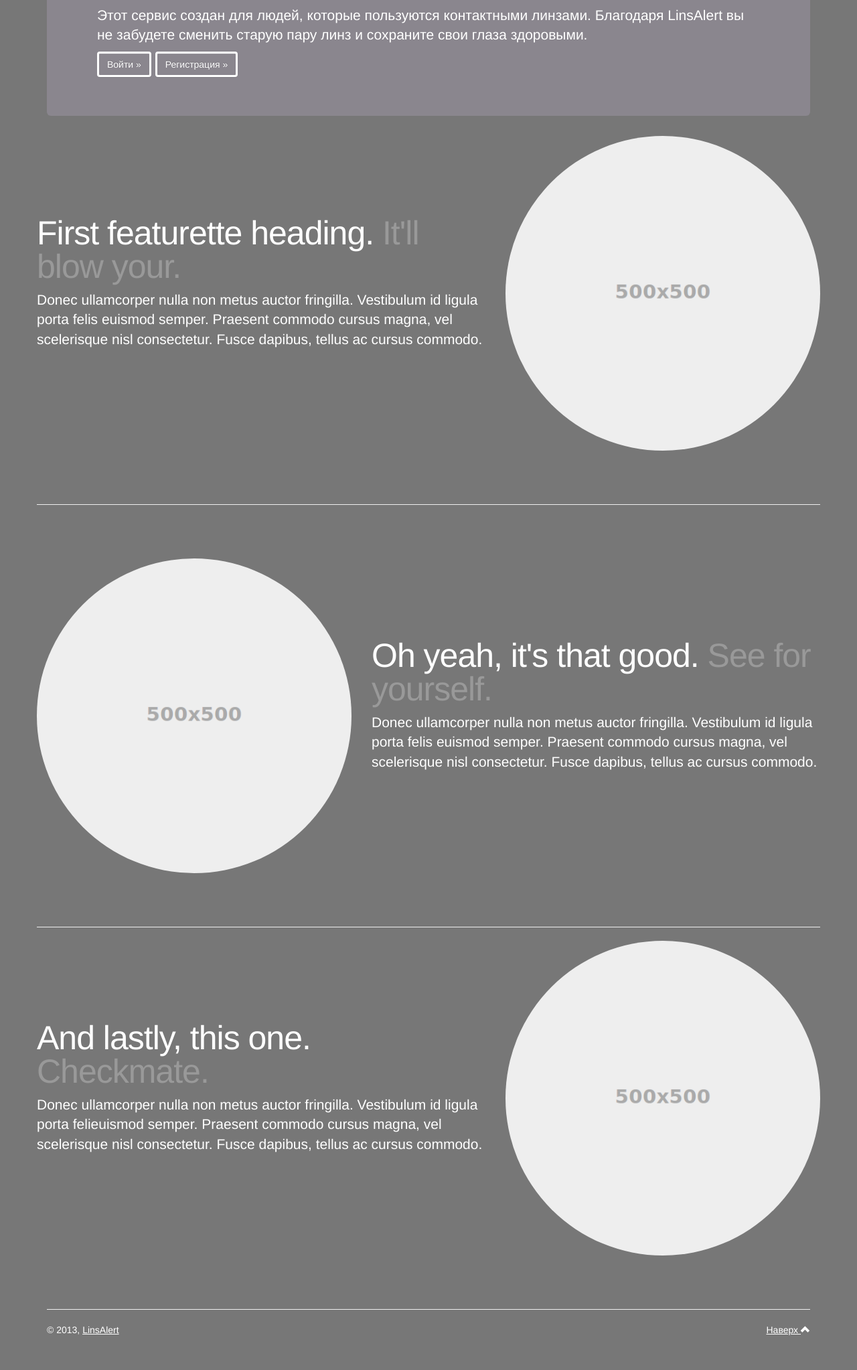
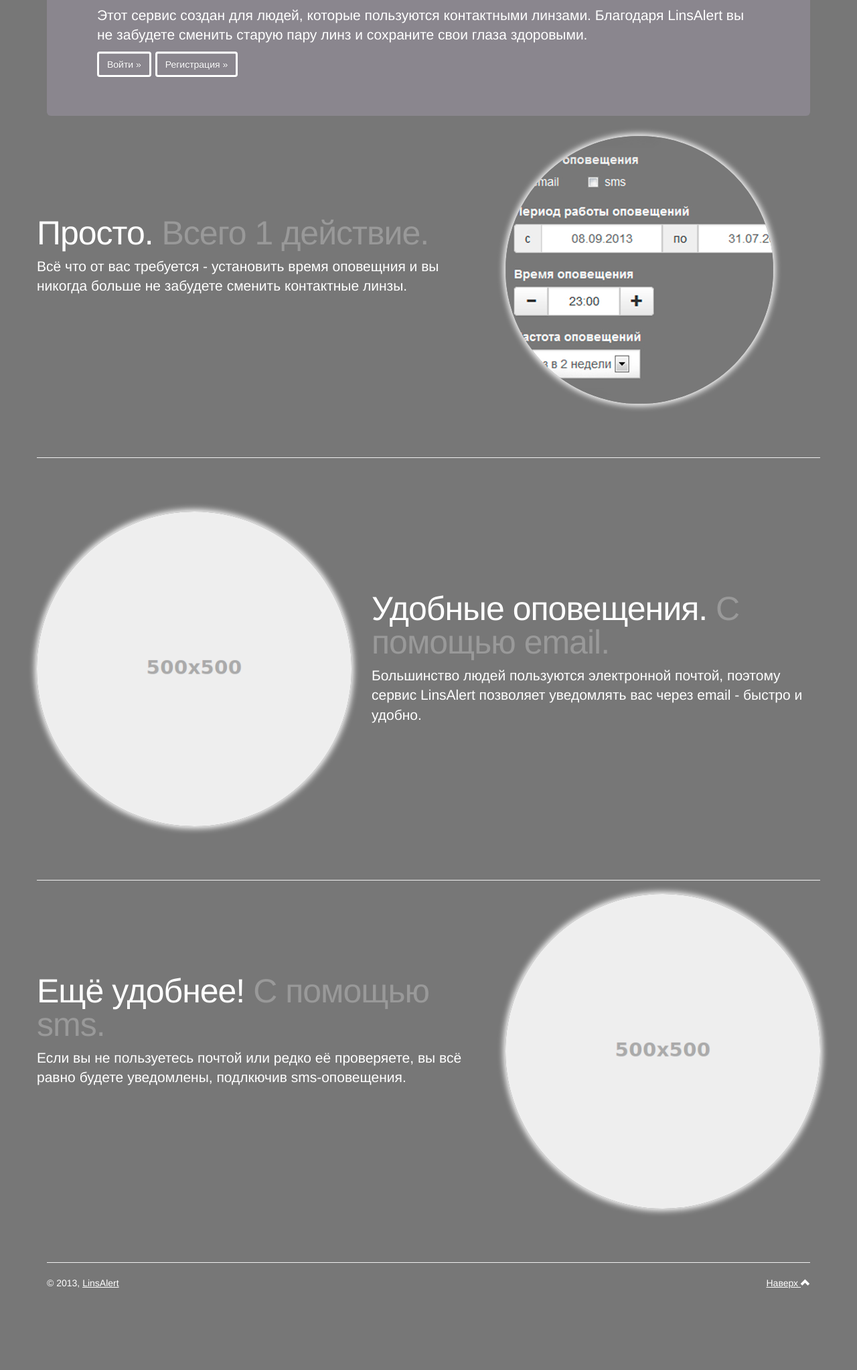
Before and after one commit to ShpuntiK/lins_alert, a Django app: page / in a window 1280 px wide. Shown: the part 225-2271 px from the top of the page at 67% size. After the commit the page ends 2149 px from the top, so only its background shows below. Run offline with Django 3.2, Linux system fonts and the light colour scheme; some libraries are stand-ins or nearby versions.

Commit message:
Change index.html

```diff
--- a/app/static/css/style.css
+++ b/app/static/css/style.css
@@ -162,3 +162,7 @@ body {
 textarea.form-control {
 	resize: none;
 }
+
+.featurette-image {
+	box-shadow: 0 0 10px 3px #fff;
+}
--- a/app/templates/index.html
+++ b/app/templates/index.html
@@ -27,11 +27,11 @@ active
 <div class="container marketing">
 	<div class="row featurette">
 		<div class="col-md-7">
-			<h2 class="featurette-heading">First featurette heading. <span class="text-muted">It'll blow your.</span></h2>
-			<p class="lead">Donec ullamcorper nulla non metus auctor fringilla. Vestibulum id ligula porta felis euismod semper. Praesent commodo cursus magna, vel scelerisque nisl consectetur. Fusce dapibus, tellus ac cursus commodo.</p>
+			<h2 class="featurette-heading">Просто. <span class="text-muted">Всего 1 действие.</span></h2>
+			<p class="lead">Всё что от вас требуется - установить время оповещния и вы никогда больше не забудете сменить контактные линзы.</p>
 		</div>
 		<div class="col-md-5">
-			<img class="featurette-image img-responsive img-circle" src="/static/images/500.png" alt="Generic placeholder image">
+			<img class="featurette-image img-responsive img-circle" src="/static/images/promo1.jpg" alt="">
 		</div>
 	</div>
 
@@ -42,8 +42,8 @@ active
 			<img class="featurette-image img-responsive img-circle" src="/static/images/500.png" alt="Generic placeholder image">
 		</div>
 		<div class="col-md-7">
-			<h2 class="featurette-heading">Oh yeah, it's that good. <span class="text-muted">See for yourself.</span></h2>
-			<p class="lead">Donec ullamcorper nulla non metus auctor fringilla. Vestibulum id ligula porta felis euismod semper. Praesent commodo cursus magna, vel scelerisque nisl consectetur. Fusce dapibus, tellus ac cursus commodo.</p>
+			<h2 class="featurette-heading">Удобные оповещения. <span class="text-muted">С помощью email.</span></h2>
+			<p class="lead">Большинство людей пользуются электронной почтой, поэтому сервис LinsAlert позволяет уведомлять вас через email - быстро и удобно.</p>
 		</div>
 	</div>
 
@@ -51,8 +51,8 @@ active
 
 	<div class="row featurette">
 		<div class="col-md-7">
-			<h2 class="featurette-heading">And lastly, this one. <span class="text-muted">Checkmate.</span></h2>
-			<p class="lead">Donec ullamcorper nulla non metus auctor fringilla. Vestibulum id ligula porta felieuismod semper. Praesent commodo cursus magna, vel scelerisque nisl consectetur. Fusce dapibus, tellus ac cursus commodo.</p>
+			<h2 class="featurette-heading">Ещё удобнее! <span class="text-muted">С помощью sms.</span></h2>
+			<p class="lead">Если вы не пользуетесь почтой или редко её проверяете, вы всё равно будете уведомлены, подлкючив sms-оповещения.</p>
 		</div>
 		<div class="col-md-5">
 			<img class="featurette-image img-responsive img-circle" src="/static/images/500.png" alt="Generic placeholder image">
```
Also changed, not shown: app/static/images/promo1.jpg (added).
